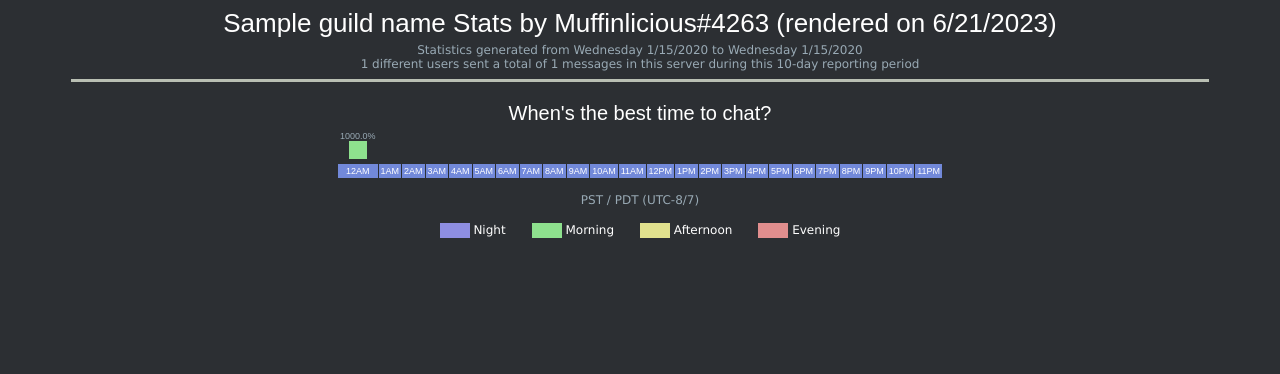
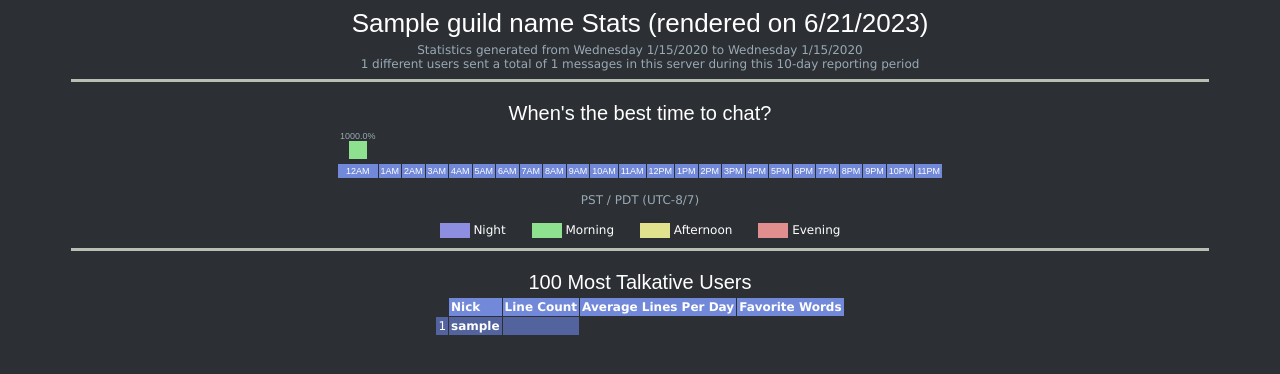
Before and after one commit to begilbert-sys/MuffinBot, a Django app: template stats/templates/index.html in a window 1280 px wide. Shown: the top 374 px of the page. Run offline with Django 4.2, Linux system fonts and the light colour scheme; the template is opened without the code that fills it: most values are stand-ins (such as "Sample title", 1, 10 or a date in 2020); parts of the project's set-up code (start-up, migrations or seed data) failed here and were passed over; some libraries are stand-ins or nearby versions.

Commit message:
began working on user ranking

```diff
--- a/main.py
+++ b/main.py
@@ -20,7 +20,7 @@
         for channel in guild.channels:
             perms = channel.permissions_for(guild.me)
             channel_key = str(channel.id)
-            # only iterates thru channels that: are text channels, it has perms to, and the last msg hasn't been processed
+            # only iterates thru channels that: are text channels it has perms to, and the last msg hasn't been processed
             if (type(channel) is discord.channel.TextChannel and perms.read_message_history
                 and channel.last_message_id != database.channel_endmsgs.get(channel_key)):
                 # setup for message retrieval: allows both new and already-scraped channels to be scraped
@@ -35,6 +35,9 @@
                 async for message in channel.history(**kwargs):
                     if message.type in (discord.MessageType.default, discord.MessageType.reply):
                         database.process_message(message)
+
+                # saves the ID of the last scraped message
+                database.channel_endmsgs[channel_key] = message.id
         print('done!')
         database.save()
         print(database.database_totals['channel_counts'])
--- a/stats/static/style.css
+++ b/stats/static/style.css
@@ -71,3 +71,39 @@
 .cd {
   background-color: #7289DA;
 }
+
+.t1 {
+  font-family: "Verdana";
+  color: #FFFFFF;
+  font-size: 12px;
+  text-align: left;
+  font-weight: bold;
+}
+
+.t2 {
+  font-family: "Verdana";
+  color: #FFFFFF;
+  font-size: 12px;
+  text-align: left;
+  font-style: normal;
+}
+
+.c {
+  background-color: #7289DA;
+}
+
+.darkrow {
+  background-color: #53639E;
+}
+
+.lightrow {
+  background-color: #7289DA;
+}
+
+.rank {
+  text-align: right;
+}
+
+.win {
+  font-weight: bold;
+}
--- a/stats/templates/index.html
+++ b/stats/templates/index.html
@@ -9,13 +9,13 @@
   {% load mathfilters %}
   {% load stat_extras %}
   <title>{{ guild_name }} Stats</title>
-  <link rel="stylesheet" href="{% static 'style.css' %}">
+  <link rel="stylesheet" href="{% static 'style.css' %}" type="text/css" />
 </head>
 
 <body>
   <center>
     <h1>
-      {{ guild_name }} Stats by Muffinlicious#4263 (rendered on {% now "n/j/o" %})
+      {{ guild_name }} Stats (rendered on {% now "n/j/o" %})
     </h1>
     <span class="txt2">
       Statistics generated from {{ first_message_date|date:"l n/j/o" }} to {{ last_message_date|date:"l n/j/o" }}
@@ -28,6 +28,10 @@
     <img src="{% static 'pipeltv.png' %}" height="3" width="90%" alt="">
     <br>
     <br>
+
+    <!--
+      When's the best time to chat?
+    -->
 
     <h3>When's the best time to chat?</h3>
     <table cellspacing="1" cellpadding="2">
@@ -44,6 +48,7 @@
           {% endfor %}
         </tr>
 
+        <!-- lists out every hour from 12AM to 11PM -->
         <tr class="s3">
           {% with 'AM PM' as mlist %}
             {% for meridem in mlist.split %}
@@ -87,6 +92,39 @@
       </tbody>
     </table>
 
+    <img src="{% static 'pipeltv.png' %}" height="3" width="90%" alt="">
+    <br>
+    <br>
+
+    <!--
+      100 Most Talkative Users
+    -->
+    <h3>100 Most Talkative Users</h3>
+    <table border="0" cellspacing="1" cellpadding="2" class="t2">
+      <tbody>
+        <tr class="t1">
+          <td class="tinv">&nbsp;</td>
+          <td class="c">Nick</td>
+          <td class="c">Line Count</td>
+          <td class="c">Average Lines Per Day</td>
+          <td colspan="2" class="c">Favorite Words</td>
+        </tr>
+        {% for user in user_ranking_display %}
+          <tr class="{% cycle 'darkrow' 'lightrow' %}">
+            <td class="rank">
+              {{ forloop.counter }}
+            </td>
+            <td class="win">
+              {{ user.username }}
+            </td>
+            <td class="win">
+              {{ user.messages }}
+            </td>
+          </tr>
+        {% endfor %}
+      </tbody>
+    </table>
+
   </center>
 
 </body>
--- a/stats/views.py
+++ b/stats/views.py
@@ -21,6 +21,8 @@
         'reporting_period_days': database.total_days(),
 
         'hour_counts': database.database_totals['hour_counts'],
-        'hour_max': max(database.database_totals['hour_counts'].values())
+        'hour_max': max(database.database_totals['hour_counts'].values()),
+
+        'user_ranking_display': database.user_ranking_display()
         }
     return render(request, "index.html", context)
```
Also changed, not shown: stats/discord_database.py (+40 -9 lines).
